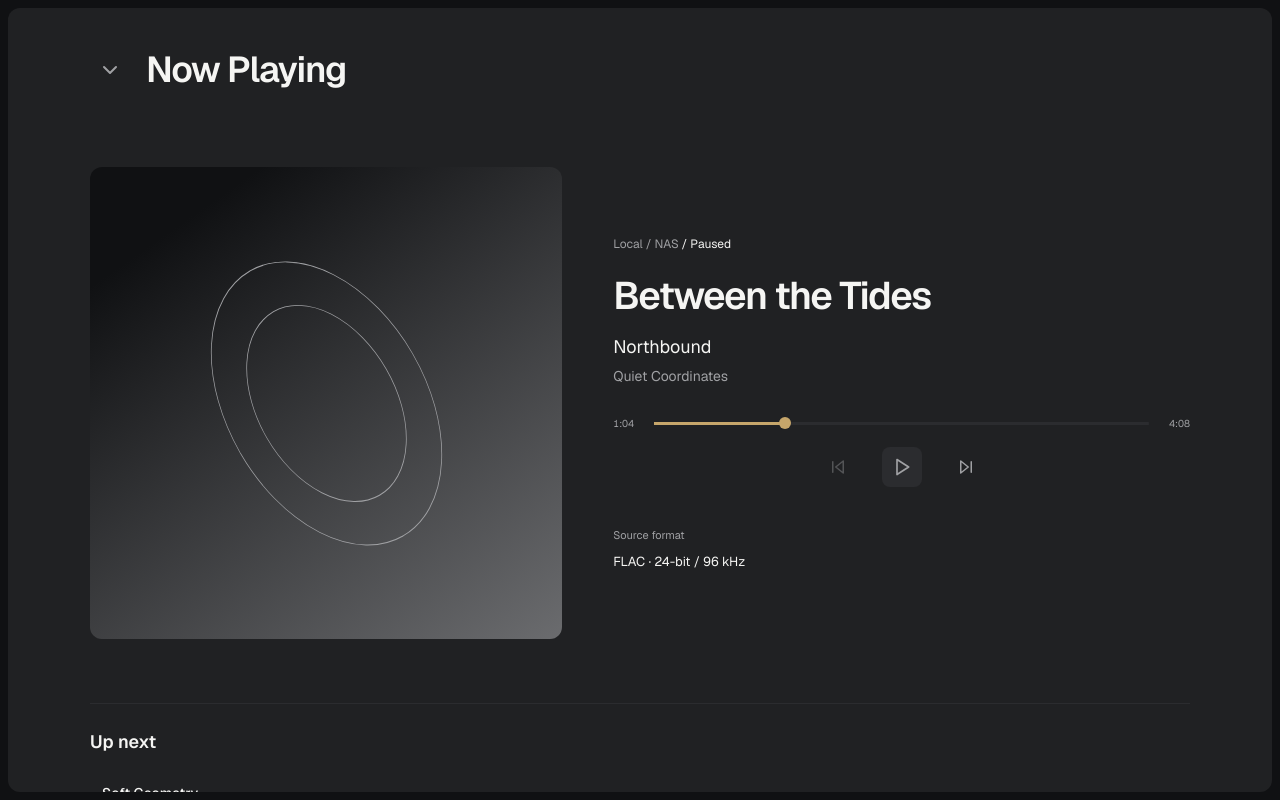
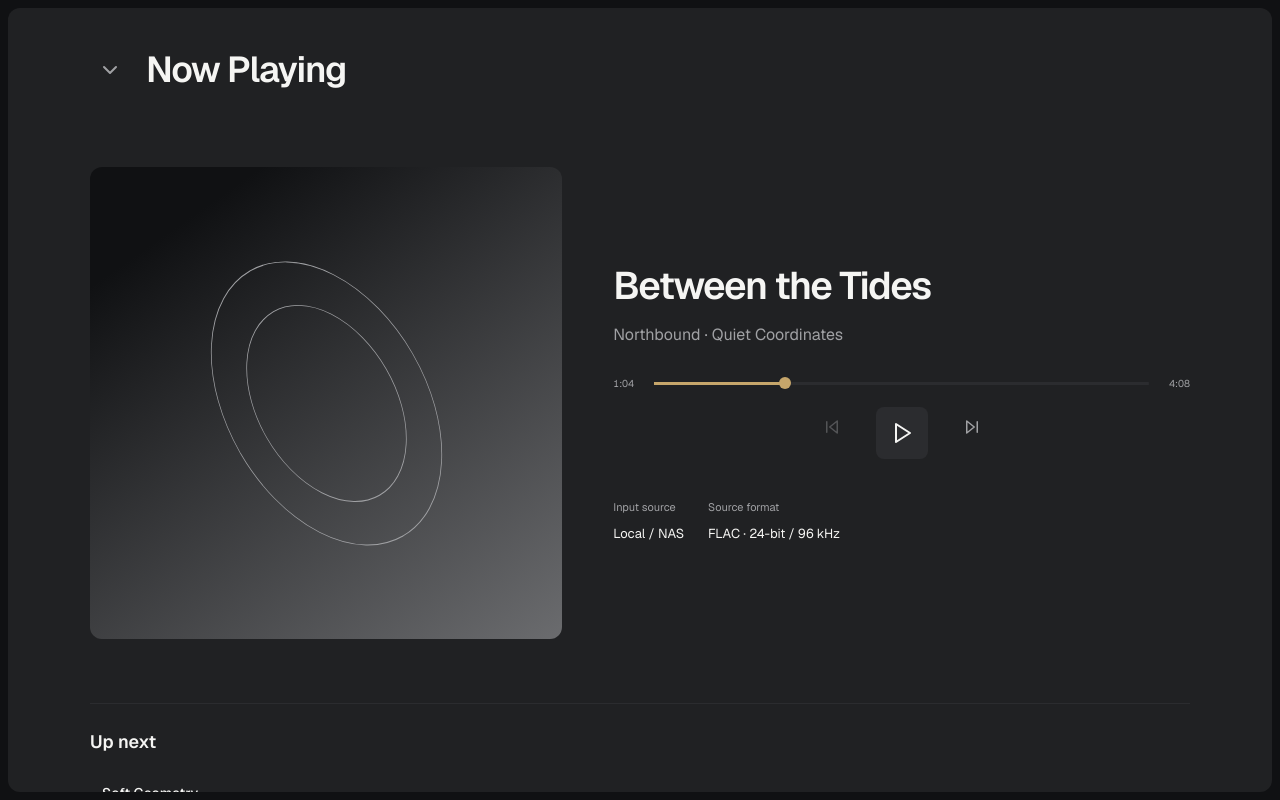
Before and after one commit to MAQUIA-1/comet-frontend, a React (Vite) app: page / in a window 1280 px wide. Both pictures are taken after a click on the button "Open Now Playing". Built offline with nearby package versions, Linux system fonts and the light colour scheme.

Commit message:
Refine Now Playing hierarchy and empty state

```diff
--- a/scripts/capture-ui.mjs
+++ b/scripts/capture-ui.mjs
@@ -12,6 +12,7 @@ const viewports = [
 const scenarios = [
   { name: 'Library', expanded: false, empty: false },
   { name: 'Now Playing', expanded: true, empty: false },
+  { name: 'Now Playing / Up next', expanded: true, empty: false, mobileOnly: true, scrollToQueue: true },
   { name: 'Empty', expanded: true, empty: true },
 ]
 const timestamp = new Date().toISOString().replaceAll(':', '-')
@@ -27,6 +28,7 @@ try {
   const frames = []
   for (const viewport of viewports) {
     for (const scenario of scenarios) {
+      if (scenario.mobileOnly && viewport.name !== 'Mobile') continue
       const page = await browser.newPage({ viewport: { width: viewport.width, height: viewport.height }, deviceScaleFactor: 1, reducedMotion: 'reduce' })
       const errors = []
       page.on('pageerror', error => errors.push(error.message))
@@ -41,11 +43,12 @@ try {
         await page.getByRole('button', { name: 'Open Now Playing' }).click()
         await page.getByRole('dialog').waitFor()
       }
+      if (scenario.scrollToQueue) await page.locator('.up-next').scrollIntoViewIfNeeded()
       // Hide the development launcher only for the artifact, after scenario setup.
       await page.addStyleTag({ content: '.dev-tools { visibility: hidden !important; }' })
       await page.mouse.move(0, 0)
       if (errors.length) throw new Error(errors.join('\n'))
-      const filename = `${viewport.name.toLowerCase()}-${scenario.name.toLowerCase().replaceAll(' ', '-')}.png`
+      const filename = `${viewport.name.toLowerCase()}-${scenario.name.toLowerCase().replaceAll(/[^a-z0-9]+/g, '-')}.png`
       await page.screenshot({ path: join(output, filename), animations: 'disabled' })
       frames.push({ title: `${viewport.name} / ${scenario.name}`, filename, width: viewport.width, height: viewport.height })
       await page.close()
--- a/src/components/Playback.tsx
+++ b/src/components/Playback.tsx
@@ -30,14 +30,21 @@ export function Player({ state, onOpen }: { state: MockPlayback; onOpen: () => v
 }
 export function NowPlaying({ state }: { state: MockPlayback }) {
   const { playback: t, player: p } = useMessages()
+  if (state.scenario === 'empty') {
+    return <div className="now-playing">
+      <div className="empty-playing"><Artwork /><h2>{p.empty}</h2><p>{p.waiting}</p></div>
+      <Queue state={state} />
+    </div>
+  }
   return <div className="now-playing">
     <div className="listening-view"><Artwork art={state.track?.art} large /><div className="listening-info">
-      <p className="source-label">{t[state.scenario]} <span> / {state.scenario === 'empty' ? t.idle : state.playing ? t.playing : t.paused}</span></p>
-      <h2>{state.track?.title ?? (state.scenario === 'empty' ? p.empty : t.noMetadata)}</h2>
-      <p className="artist-name">{state.track?.artist ?? (state.scenario === 'empty' ? p.waiting : t.externalSelection)}</p>
-      {state.track && <p className="album-name">{state.track.album}</p>}
+      <h2>{state.track?.title ?? t[state.scenario]}</h2>
+      {state.track ? <p className="track-metadata">{[state.track.artist, state.track.album].filter(Boolean).join(' · ')}</p> : <>
+        <p className="track-metadata">{t.noMetadata}</p>
+        <p className="metadata-hint">{t.externalSelection}</p>
+      </>}
       <div className="expanded-controls"><Seek state={state} /><Controls state={state} /></div>
-      <dl className="audio-details"><div><dt>{t.format}</dt><dd>{state.scenario === 'local' ? 'FLAC · 24-bit / 96 kHz' : t.unavailable}</dd></div></dl>
+      <dl className="audio-details"><div><dt>{t.source}</dt><dd>{t[state.scenario]}</dd></div><div><dt>{t.format}</dt><dd>{state.scenario === 'local' ? 'FLAC · 24-bit / 96 kHz' : t.unavailable}</dd></div></dl>
     </div></div>
     <Queue state={state} />
   </div>
--- a/src/i18n/en.ts
+++ b/src/i18n/en.ts
@@ -9,7 +9,7 @@ export const en = {
   placeholder: { title: 'A space for what comes next', description: 'This page will take shape in the next stage.' },
   queue: { next: 'Up next', empty: 'No more tracks in the queue.', unavailable: 'Queue is not available in this preview scenario.' },
   development: { title: 'Dev tools' },
-  playback: { local: 'Local / NAS', spotify: 'Spotify Connect', airplay: 'AirPlay', bluetooth: 'Bluetooth', empty: 'No input', preview: 'Preview scenario', mockOnly: 'UI simulation · no audio', noMetadata: 'Metadata unavailable', externalSelection: 'Select music on your connected device.', idle: 'Idle', playing: 'Playing', paused: 'Paused', format: 'Source format', unavailable: 'Not provided in this scenario',  },
+  playback: { local: 'Local / NAS', spotify: 'Spotify Connect', airplay: 'AirPlay', bluetooth: 'Bluetooth', empty: 'No input', preview: 'Preview scenario', mockOnly: 'UI simulation · no audio', noMetadata: 'Metadata unavailable', externalSelection: 'Select music on your connected device.', idle: 'Idle', playing: 'Playing', paused: 'Paused', source: 'Input source', format: 'Source format', unavailable: 'Not provided in this scenario',  },
 }
 
 // Preserve the key structure while allowing translated string values.
--- a/src/styles/global.css
+++ b/src/styles/global.css
@@ -118,11 +118,9 @@
 .rain { background: linear-gradient(120deg, var(--color-muted), var(--color-canvas) 75%); }
 .art-orbit { width: 65%; height: 65%; border: 1px solid var(--color-muted); border-radius: 50%; transform: rotate(-30deg) scaleX(.65); }
 .art-orbit::after { content: ''; position: absolute; inset: 15%; border: 1px solid var(--color-muted); border-radius: 50%; }
-.source-label { color: var(--color-muted); font-size: 12px; margin-bottom: 20px; }
-.source-label span { color: var(--color-foreground); }
 .listening-info h2 { font-size: clamp(26px, 3vw, 42px); font-weight: 600; line-height: 1.15; letter-spacing: -.035em; overflow-wrap: anywhere; }
-.artist-name { margin-top: 16px; font-size: 18px; }
-.album-name { margin-top: 6px; font-size: 14px; color: var(--color-muted); }
+.track-metadata { margin-top: 16px; font-size: 16px; color: var(--color-muted); line-height: 1.5; overflow-wrap: anywhere; }
+.metadata-hint { margin-top: 6px; font-size: 14px; color: var(--color-muted); overflow-wrap: anywhere; }
 .audio-details { display: flex; flex-wrap: wrap; gap: 24px; margin-top: 40px; }
 .audio-details dt { font-size: 11px; color: var(--color-muted); margin-bottom: 8px; }
 .audio-details dd { font-size: 13px; }
@@ -183,6 +181,13 @@
 .queue-track > span:last-child { font-size: 11px; font-variant-numeric: tabular-nums; flex-shrink: 0; }
 .queue-empty { color: var(--color-muted); font-size: 13px; }
 
+.expanded-controls .play-button { width: 52px; height: 52px; color: var(--color-foreground); }
+.expanded-controls .play-button svg { width: 24px; height: 24px; }
+.empty-playing { max-width: 1100px; margin: 48px auto; display: flex; flex-direction: column; align-items: center; text-align: center; gap: 16px; }
+.empty-playing .album-art { width: 96px; height: 96px; border-radius: var(--radius-panel); }
+.empty-playing h2 { font-size: 26px; font-weight: 600; }
+.empty-playing p { color: var(--color-muted); font-size: 14px; }
+
 /* Responsive modes: one shared boundary for every product surface. */
 @media (width < theme(--breakpoint-desktop)) {
   .app-shell, .app-shell.is-collapsed { grid-template-columns: minmax(0, 1fr); grid-template-rows: minmax(0,1fr) 72px auto; padding-bottom: max(var(--spacing-gutter), env(safe-area-inset-bottom)); }
@@ -192,7 +197,12 @@
   .player .transport-buttons { gap: 0; }
   .mobile-nav { display: flex; gap: var(--spacing-gutter); padding: 6px var(--spacing-gutter); }
   .mobile-nav .nav-item { flex: 1; min-width: 0; flex-direction: column; justify-content: center; gap: 5px; padding: 8px 0; font-size: 10px; }
-  .listening-view { padding-top: 8px; gap: 24px; }
+  .listening-view { padding-top: 0; gap: 20px; padding-bottom: 8px; }
+  .listening-view > .album-art-large { width: min(100%, clamp(220px, 36dvh, 320px)); justify-self: center; }
+  .track-metadata { margin-top: 12px; }
+  .expanded-player .page-header { margin-bottom: 16px; }
+  .expanded-controls { margin-top: 20px; }
+  .up-next { margin-top: 24px; padding-top: 20px; }
   .album-art { width: 42px; height: 42px; }
   .album-art-large { width: 100%; height: auto; }
   .audio-details { margin-top: 24px; }
```
Also changed, not shown: 2 other files (tests, documents, lock files or other folders).
